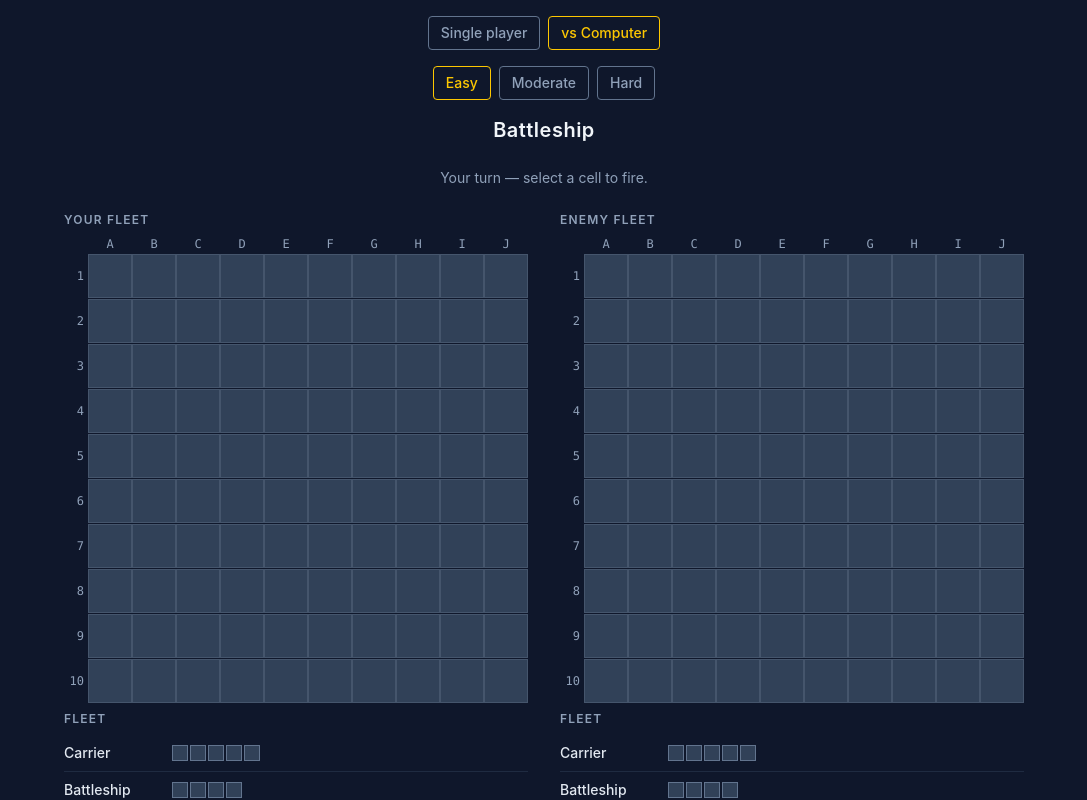
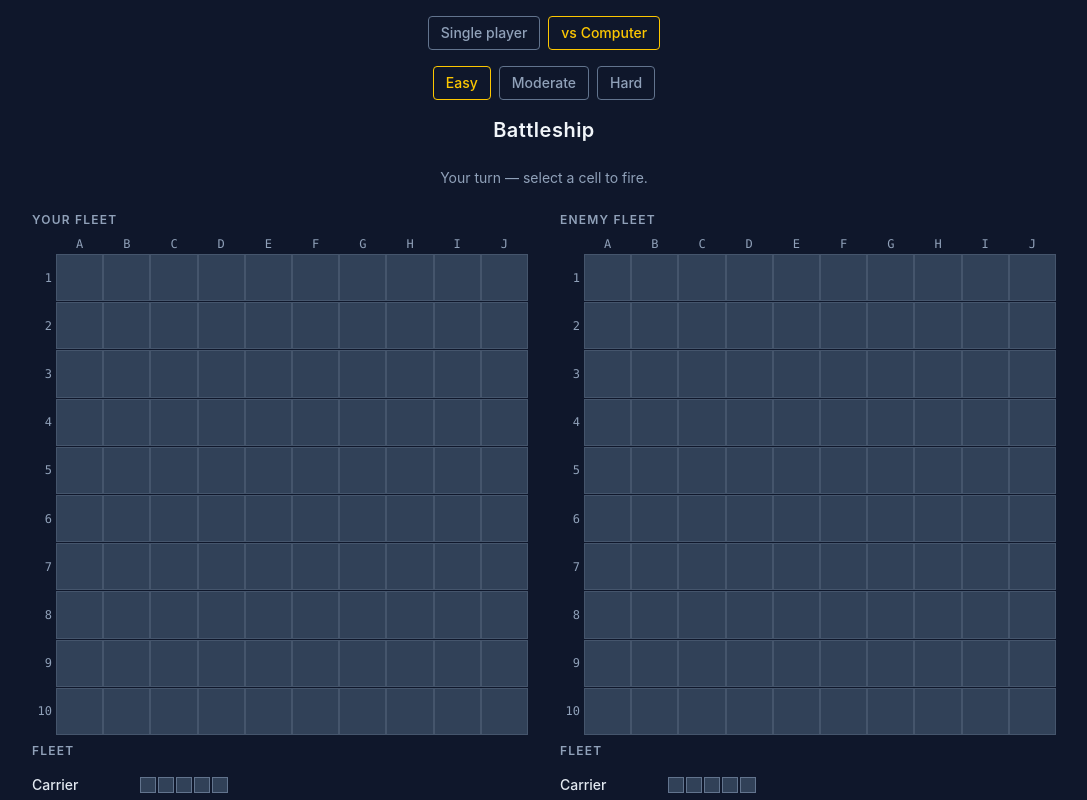
Before and after one commit to ku5ic/battleship, a React app: page / in a window 1280 px wide. Both pictures are taken after a click on the button "vs Computer". Shown: the top 800 px of the page, without its empty margins (96-1183 px from the left). Built offline with nearby package versions, Linux system fonts and the light colour scheme; the HTML template or start-up script is replaced by a standard one.

Commit message:
feat(board): add coordinate tooltip and scale effect to Cell
Display a visual coordinate tooltip above fireable cells for clarity.
Apply a scale-up effect on hover/focus for unfired, enabled cells to

```diff
--- a/src/components/board/Board.tsx
+++ b/src/components/board/Board.tsx
@@ -168,6 +168,7 @@
             <div key={coord} role="gridcell" aria-colindex={colIndex + 1}>
               <Cell
                 coord={coord}
+                columnLabel={columnLabels[colIndex]}
                 status={shots.get(coord) ?? "untouched"}
                 onFire={handleCellFire}
                 disabled={isGameOver || isReadOnly}
--- a/src/components/board/Cell.tsx
+++ b/src/components/board/Cell.tsx
@@ -1,10 +1,10 @@
 import { cn } from "@/lib/cn";
-import { COLUMN_LABELS } from "@/features/battleship/constants";
 import type { CellStatus, CoordinateKey } from "@/features/battleship/types";
 import { fromKey } from "@/features/battleship/utils/coordinates";
 
 interface CellProps {
   coord: CoordinateKey;
+  columnLabel: string;
   status: CellStatus;
   onFire: (coord: CoordinateKey) => void;
   disabled?: boolean;
@@ -12,12 +12,11 @@
 }
 
 function buildAriaLabel(
-  coord: CoordinateKey,
+  columnLabel: string,
+  row: number,
   status: CellStatus,
   isFireable: boolean,
 ): string {
-  const { col, row } = fromKey(coord);
-  const colLabel = COLUMN_LABELS[col];
   const rowLabel = String(row + 1);
 
   const statusLabel: Record<CellStatus, string> = {
@@ -26,7 +25,7 @@
     miss: "miss",
   };
 
-  const base = `${colLabel}${rowLabel}, ${statusLabel[status]}`;
+  const base = `${columnLabel}${rowLabel}, ${statusLabel[status]}`;
   // Append a brief activation hint only for fireable cells — this supplements
   // the board-level instruction without duplicating it on every already-fired cell.
   return isFireable ? `${base}. Press Space to fire` : base;
@@ -34,14 +33,18 @@
 
 export function Cell({
   coord,
+  columnLabel,
   status,
   onFire,
   disabled = false,
   tabIndex = -1,
 }: CellProps) {
+  const { row } = fromKey(coord);
   const isFired = status !== "untouched";
   const isDisabled = isFired || disabled;
   const isFireable = !isDisabled;
+
+  const displayCoord = `${columnLabel}${String(row + 1)}`;
 
   return (
     <button
@@ -49,25 +52,33 @@
       data-coord={coord}
       disabled={isDisabled}
       tabIndex={isDisabled ? undefined : tabIndex}
-      aria-label={buildAriaLabel(coord, status, isFireable)}
+      aria-label={buildAriaLabel(columnLabel, row, status, isFireable)}
       onClick={() => {
         onFire(coord);
       }}
       className={cn(
-        "relative flex items-center justify-center",
-        // w-full fills the grid cell; aspect-square keeps it square when space
-        // allows; min-h-[44px] ensures the touch target meets WCAG 2.5.5 even
-        // when cell width is narrower than 44px on dense grids.
-        "w-full aspect-square min-h-[44px]",
+        "group relative flex items-center justify-center",
+        // Touch targets on mobile are met by the scale-up on hover/focus
+        // (scale-125), not by minimum height — aspect-square keeps cells
+        // square at all breakpoints without causing overflow on dense grids.
+        "w-full aspect-square",
         "border border-slate-600",
         // Focus ring: yellow to stand out against the dark board at any state.
         // ring-offset-2 gives a small gap so the ring doesn't blend with neighbors.
         "focus-visible:outline-none focus-visible:ring-2",
         "focus-visible:ring-yellow-400 focus-visible:ring-offset-2 focus-visible:ring-offset-slate-900",
-        "focus-visible:z-10",
         status === "untouched" &&
           !disabled &&
           "bg-slate-700 hover:bg-slate-600 cursor-pointer",
+        // Scale and z-index are only meaningful for fireable targets — disabled
+        // and already-fired buttons cannot receive focus, so the guard is
+        // structurally redundant but makes the intent explicit.
+        status === "untouched" &&
+          !disabled && [
+            "hover:scale-125 focus-visible:scale-125",
+            "hover:z-10 focus-visible:z-10",
+            "motion-safe:transition-transform motion-safe:duration-100",
+          ],
         status === "untouched" && disabled && "bg-slate-700 cursor-default",
         status === "hit" && "bg-red-800 border-red-600",
         status === "miss" && "bg-slate-600 border-slate-500",
@@ -75,6 +86,22 @@
     >
       {status === "hit" && <HitMarker />}
       {status === "miss" && <MissMarker />}
+      {/* Coordinate tooltip — purely visual; the accessible name already
+          encodes the position. Known limitation: on row 0 the tooltip may
+          clip above the column header since it always renders above the cell. */}
+      {isFireable && (
+        <span
+          aria-hidden="true"
+          className={cn(
+            "pointer-events-none absolute bottom-full left-1/2 -translate-x-1/2 mb-1",
+            "z-20 rounded bg-gray-900 px-1 text-xs font-mono text-white",
+            "opacity-0 group-hover:opacity-100 group-focus-visible:opacity-100",
+            "motion-safe:transition-opacity motion-safe:duration-100",
+          )}
+        >
+          {displayCoord}
+        </span>
+      )}
     </button>
   );
 }
--- a/src/components/game/BattleshipGame.tsx
+++ b/src/components/game/BattleshipGame.tsx
@@ -60,7 +60,7 @@
         fleet aligned to the top of the board. On smaller screens they stack
         vertically, with the fleet centered below the board.
       */}
-      <div className="flex flex-col items-center gap-4 sm:gap-6 lg:flex-row lg:items-start lg:gap-8">
+      <div className="w-full flex flex-col items-center gap-4 sm:gap-6 lg:flex-row lg:items-start lg:gap-8">
         <Board
           boardSize={boardSize}
           columnLabels={columnLabels}
--- a/src/components/game/BattleshipMultiplayerGame.tsx
+++ b/src/components/game/BattleshipMultiplayerGame.tsx
@@ -1,5 +1,6 @@
 import { Board } from "@/components/board";
 import { Button, Stack, Text } from "@/components/ui";
+import { cn } from "@/lib/cn";
 import {
   GameStatusMultiplayer,
   ShipStatusList,
@@ -57,9 +58,23 @@
       />
 
       {/* Boards */}
-      <div className="flex flex-col items-start gap-8 lg:flex-row">
+      {/* Side-by-side only at easy — moderate and hard grids are too wide
+           to share a row without sub-pixel cells and unreadable labels. */}
+      <div
+        className={cn(
+          "w-full flex flex-col items-center gap-8",
+          difficulty === "easy" &&
+            "lg:flex-row lg:justify-center lg:items-start",
+        )}
+      >
         {/* Player board — read-only, shows what the computer fired at */}
-        <section aria-label="Your board">
+        <section
+          aria-label="Your board"
+          className={cn(
+            "w-full",
+            difficulty === "easy" && "lg:w-auto lg:flex-1",
+          )}
+        >
           <Text as="h2" variant="label" className="mb-2">
             Your fleet
           </Text>
@@ -80,7 +95,13 @@
         </section>
 
         {/* Opponent board — interactive, player fires here */}
-        <section aria-label="Opponent's board">
+        <section
+          aria-label="Opponent's board"
+          className={cn(
+            "w-full",
+            difficulty === "easy" && "lg:w-auto lg:flex-1",
+          )}
+        >
           <Text as="h2" variant="label" className="mb-2">
             Enemy fleet
           </Text>
```
Also changed, not shown: 1 other file (tests, documents, lock files or other folders).
